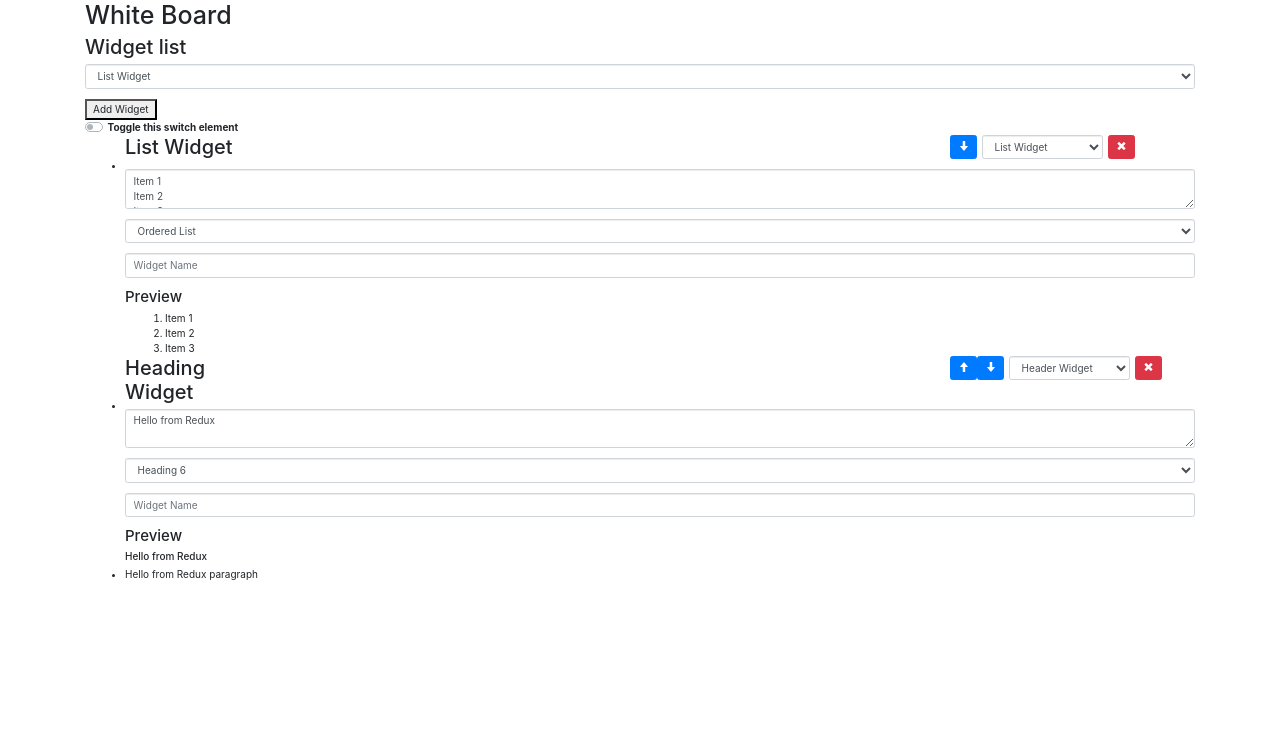
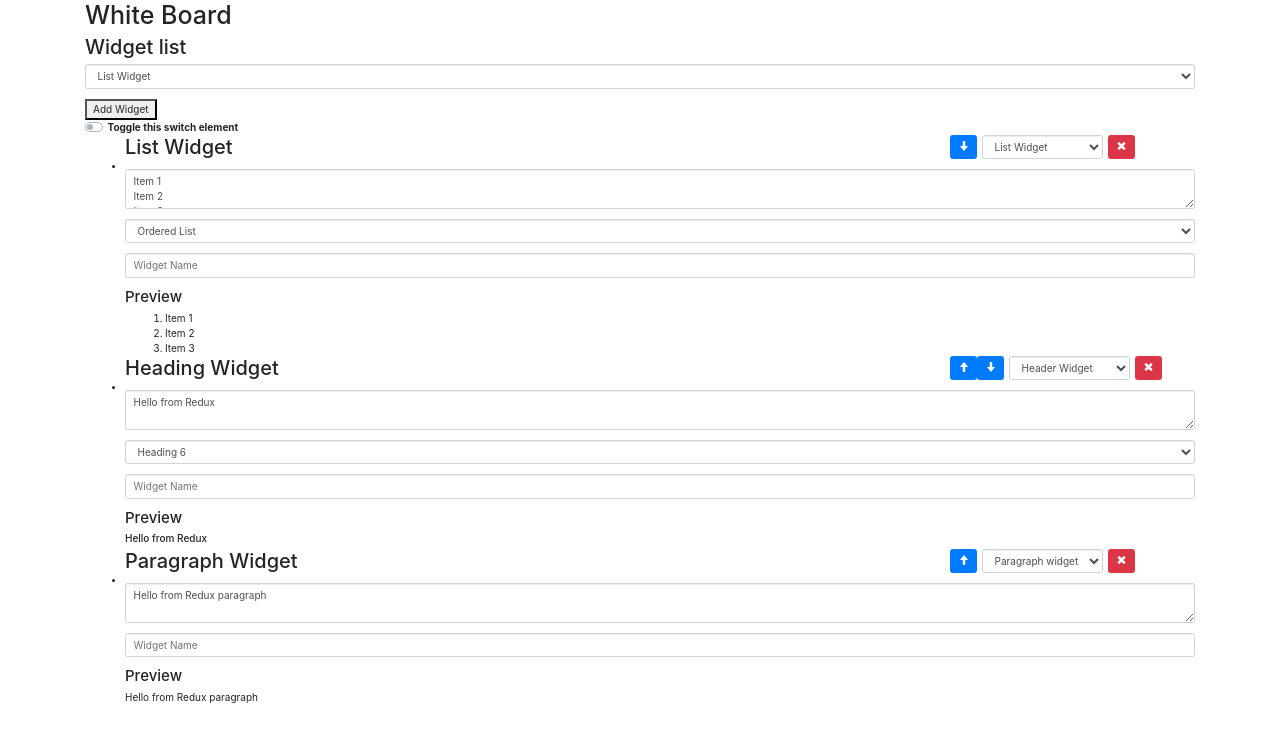
Before and after one commit to krezchikov42/wbdv-a3-krezchikov-client-react, a React (Create React App) app: page / in a window 1280 px wide. Shown: the top 742 px of the page. Built offline with nearby package versions, Linux system fonts and the light colour scheme.

Commit message:
create Paragraph widget

```diff
--- a/src/components/widgets/ParagraphWidget.js
+++ b/src/components/widgets/ParagraphWidget.js
@@ -1,6 +1,43 @@
-import React from 'react'
+import React from "react";
+import Widget from "./Widget";
 
-const ParagraphWidget = ({widget}) =>
-    <p>{widget.text}</p>
+export default class HeadingWidget extends React.Component {
+  render() {
+    return (
+      <Widget
+        title="Paragraph Widget"
+        preview={this.props.preview}
+        editing_components={this.renderEditingComponenets()}
+        preview_componenets={this.renderPreviewComponenets()}
+        index={this.props.index}
+        length_widgets={this.props.length_widgets}
+        widget={this.props.widget}
+        moveWidget={this.props.moveWidget}
+        updateWidget={this.props.updateWidget}
+        deleteWidget={this.props.deleteWidget}
+      />
+    );
+  }
 
-export default ParagraphWidget
+  renderEditingComponenets = () => {
+    return (
+      <div className="form-group">
+        <textarea
+          value={this.props.widget.text}
+          onChange={this.changeText}
+          className="form-control"
+        />
+      </div>
+    );
+  };
+
+  changeText = e => {
+    let new_text = e.target.value;
+    let widget = { ...this.props.widget, text: new_text };
+    this.props.updateWidget(widget.id, widget);
+  };
+
+  renderPreviewComponenets = () => {
+    return <p>{this.props.widget.text}</p>;
+  };
+}
--- a/src/components/widgets/Widget.js
+++ b/src/components/widgets/Widget.js
@@ -27,10 +27,10 @@ export default class Widget extends React.Component {
         {!this.props.preview && (
           <div>
             <div className="row">
-              <div className="col-2">
+              <div className="col-3">
                 <h2>{this.props.title}</h2>
               </div>
-              <div className="col-7" />
+              <div className="col-6" />
               <div className="col-3">
                 <div className="btn-toolbar" role="toolbar">
                   <div className="btn-group mx-2">
```
